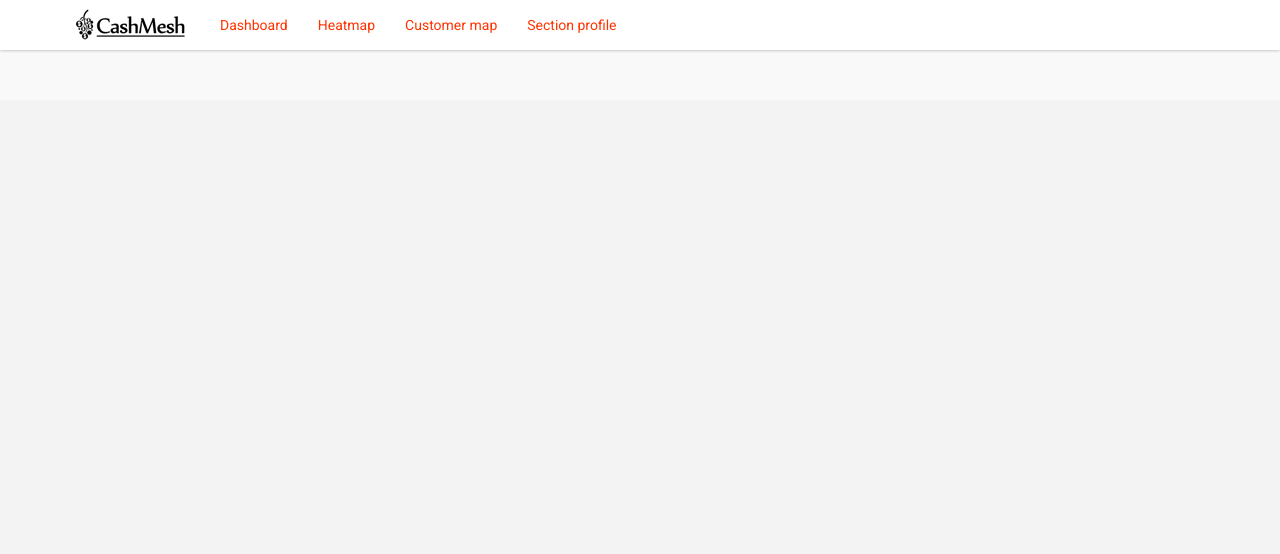
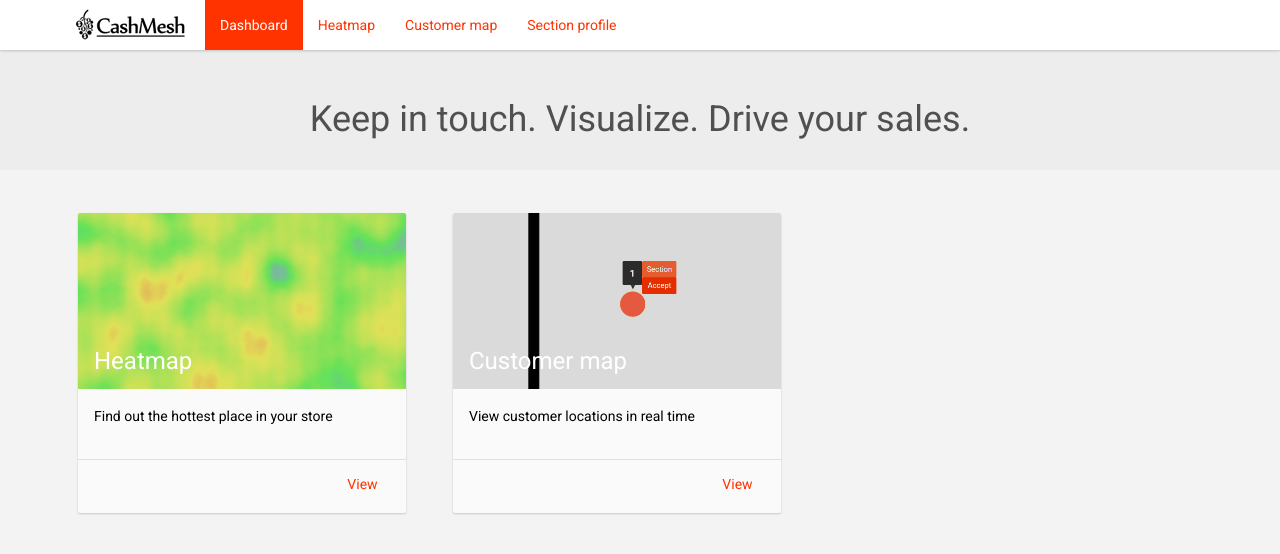
Before and after one commit to juhohey/cashmesh, a website with bundled scripts: page build/index.html in a window 1280 px wide. Built offline with nearby package versions, Linux system fonts and the light colour scheme.

Commit message:
added text, images

```diff
--- a/package.json
+++ b/package.json
@@ -39,7 +39,6 @@
     "vue-drag-and-drop": "^2.2.0"
   },
   "dependencies": {
-    "preact": "^2.8.3",
-    "svg-pan-zoom": "github:ariutta/svg-pan-zoom"
+
   }
 }
--- a/rollup.config.js
+++ b/rollup.config.js
@@ -22,5 +22,5 @@ export default {
   ],
   format: 'iife',
   useStrict:false,
-  moduleName:'id'
+  moduleName:'cashmesh'
 };
--- a/source/vue/components/dashboard.js
+++ b/source/vue/components/dashboard.js
@@ -13,13 +13,14 @@ const dashboard = function() {
       <div class="app-header dashboard">
         <div class="container">
           <div class="app-heading">
-            <h1 class="app-heading-heading">Dashboard</h1>
+            <h1 class="app-heading-heading text-center">Keep in touch. Visualize. Drive your sales.</h1>
             <p class="app-description">
-              Lorem ipsum dolor sit amet, consectetur adipisicing elit, sed do eiusmod tempor incididunt ut labore et dolore magna aliqua. Ut enim ad minim veniam, quis nostrud exercitation ullamco laboris nisi ut aliquip ex ea commodo consequat.
+
             </p>
           </div>
         </div>
       </div>
+
 
       <div class="dashboard-body">
         <div class="container">
@@ -51,7 +52,7 @@ const dashboard = function() {
           {
             name:"Heatmap",
             subtitle:"test",
-            desc:"Lorem impsum",
+            desc:"Find out the hottest place in your store",
             link:'/heatmap',
             bg:'/images/heatmap.png'
           },
--- a/source/vue/components/heatmap/heat.js
+++ b/source/vue/components/heatmap/heat.js
@@ -23,7 +23,7 @@ const heatInstance = function() {
       backgroundColor: 'rgba(0, 0, 58, 0)'
     });
 
-    addEvents(_element);
+  //  addEvents(_element);
     addInitial();
     //addTestCases();
     return instance;
--- a/source/vue/components/heatmap/heatmap.js
+++ b/source/vue/components/heatmap/heatmap.js
@@ -19,7 +19,7 @@ const heatmap = function() {
           <div class="app-heading">
             <h1 class="app-heading-heading">Heatmap</h1>
             <p class="app-description">
-              Lorem ipsum dolor sit amet, consectetur adipisicing elit, sed do eiusmod tempor incididunt ut labore et dolore magna aliqua. Ut enim ad minim veniam, quis nostrud exercitation ullamco laboris nisi ut aliquip ex ea commodo consequat.
+             Based on customers’ movement throughout time, CashMesh utilizes Microsoft Azure to make a “heatmap” of store facility area to identify and optimize production placement for even better conversion.
             </p>
           </div>
         </div>
--- a/source/vue/components/pingmap/ping.js
+++ b/source/vue/components/pingmap/ping.js
@@ -59,10 +59,10 @@ const ping = function() {
          }];
 
     map.addLayer(imagelayer)
-       .addLayer(heatmap)
-       .addLayer(vectorfield)
-       .addLayer(pathplot)
-       .addLayer(overlays);
+       //.addLayer(heatmap)
+       //.addLayer(vectorfield)
+       //.addLayer(pathplot)
+      // .addLayer(overlays);
 
   function _init() {
 
@@ -80,7 +80,7 @@ const ping = function() {
     //	mapdata[vectorfield.id()] = data.vectorfield;
   	//mapdata[pathplot.id()] = data.pathplot;
     make();
-    addListener();
+    //addListener();
     _init();
 
   };
@@ -91,7 +91,7 @@ const ping = function() {
 
     //Remove
     if(_points.length >= MAX_POINTS) removePrevious();
-    if(_text.length >= USER_AMOUNT * 2) removePreviousText();
+    if(_text.length >= USER_AMOUNT * 8) removePreviousText();
 
     if(_shouldShowTip) ping.showTip();
   };
--- a/source/vue/components/pingmap/pingmap.js
+++ b/source/vue/components/pingmap/pingmap.js
@@ -23,7 +23,7 @@ const pingmap = function() {
         <div class="app-heading">
           <h1 class="app-heading-heading">Customer map</h1>
           <p class="app-description">
-            Lorem ipsum dolor sit amet, consectetur adipisicing elit, sed do eiusmod tempor incididunt ut labore et dolore magna aliqua. Ut enim ad minim veniam, quis nostrud exercitation ullamco laboris nisi ut aliquip ex ea commodo consequat.
+            CashMesh is a Bluetooth sensor network, combined with store lighting system. It allows tracking user movements inside shop facility and provides them with a small handy hintME! button to call consultants when customer really needs them.
           </p>
         </div>
       </div>
--- a/source/vue/components/profile/profile.js
+++ b/source/vue/components/profile/profile.js
@@ -38,7 +38,7 @@ const pingmap = function() {
                       <div class="col-sm-9 col-xs-9">
                         <span class="name">Sweater</span>
                         <span class="profile-item-desc">
-                          Lorem ipsum dolor sit amet, consectetur adipisicing elit,
+                          Autumn Cashmere ribbed cashmere-blend sweater.
                         </span>
                       </div>
                     </div>
@@ -58,7 +58,7 @@ const pingmap = function() {
                     </div>
                     <div class="profile-item-sizes">
                       <span class="sizes sizes-xs sizes-label">l</span>
-                      <span class="sizes sizes-xs sizes-label">0</span>
+                      <span class="sizes sizes-xs sizes-label">8</span>
                     </div>
                   </div>
 
@@ -73,7 +73,7 @@ const pingmap = function() {
                       <div class="col-sm-9 col-xs-9">
                         <span class="name">Hoodie</span>
                         <span class="profile-item-desc">
-                          Lorem ipsum dolor sit amet, consectetur adipisicing elit,
+                          Grizzly Long Range pullover fleece hoodie. Colorblock construction.
                         </span>
                       </div>
                     </div>
@@ -86,15 +86,15 @@ const pingmap = function() {
                     <span class="profile-item-price">Available sizes</span>
                     <div class="profile-item-sizes">
                       <span class="sizes sizes-xs sizes-label">s</span>
-                      <span class="sizes sizes-xs sizes-label">20</span>
+                      <span class="sizes sizes-xs sizes-label">14</span>
                     </div>
                     <div class="profile-item-sizes">
                       <span class="sizes sizes-xs sizes-label">m</span>
-                      <span class="sizes sizes-xs sizes-label">10</span>
+                      <span class="sizes sizes-xs sizes-label">9</span>
                     </div>
                     <div class="profile-item-sizes">
                       <span class="sizes sizes-xs sizes-label">l</span>
-                      <span class="sizes sizes-xs sizes-label">0</span>
+                      <span class="sizes sizes-xs sizes-label">17</span>
                     </div>
                   </div>
 
@@ -110,7 +110,7 @@ const pingmap = function() {
                       <div class="col-sm-9 col-xs-9">
                         <span class="name">Shirt</span>
                         <span class="profile-item-desc">
-                          Lorem ipsum dolor sit amet, consectetur adipisicing elit,
+                          T-shirt with R2D2 print made from 100% organic cotton.
                         </span>
                       </div>
                     </div>
@@ -122,15 +122,15 @@ const pingmap = function() {
                     <span class="profile-item-price">Available sizes</span>
                     <div class="profile-item-sizes">
                       <span class="sizes sizes-xs sizes-label">s</span>
-                      <span class="sizes sizes-xs sizes-label">20</span>
+                      <span class="sizes sizes-xs sizes-label">12</span>
                     </div>
                     <div class="profile-item-sizes">
                       <span class="sizes sizes-xs sizes-label">m</span>
-                      <span class="sizes sizes-xs sizes-label">10</span>
+                      <span class="sizes sizes-xs sizes-label">17</span>
                     </div>
                     <div class="profile-item-sizes">
                       <span class="sizes sizes-xs sizes-label">l</span>
-                      <span class="sizes sizes-xs sizes-label">0</span>
+                      <span class="sizes sizes-xs sizes-label">5</span>
                     </div>
                   </div>
 
--- a/source/vue/index.js
+++ b/source/vue/index.js
@@ -18,11 +18,13 @@ const routes = [
   { path: '/dashboard', component: dashboard },
   { path: '/heatmap', component: heatmap },
   { path: '/pingmap', component: pingmap },
-  { path: '/profile', component: profile }
+  { path: '/profile', component: profile },
+  {path: '', redirect: '/dashboard'}
 ];
 const router = new VueRouter({
   routes //
 });
+
 
 const instance = new Vue({
   router,
--- a/source/vue/style.scss
+++ b/source/vue/style.scss
@@ -1,6 +1,9 @@
 body{
   background:  #f3f3f3;
   font-family: roboto;
+}
+[v-cloak]{
+  display: none;
 }
 .view{
   &-contain{
@@ -94,7 +97,15 @@ a{
   background-size: cover;
 }
 
-
+.card{
+  cursor: inherit!important;
+}
+.card-action{
+  cursor: pointer;
+}
+.text-center{
+  text-align: center;
+}
 
 
 @media (max-width:767px) {
```
Also changed, not shown: build/images/room.2.png (added), build/images/room.old.png (added), build/images/room.png, build/index.html, build/js/bundle.css, build/js/bundle.js, readme.md.
